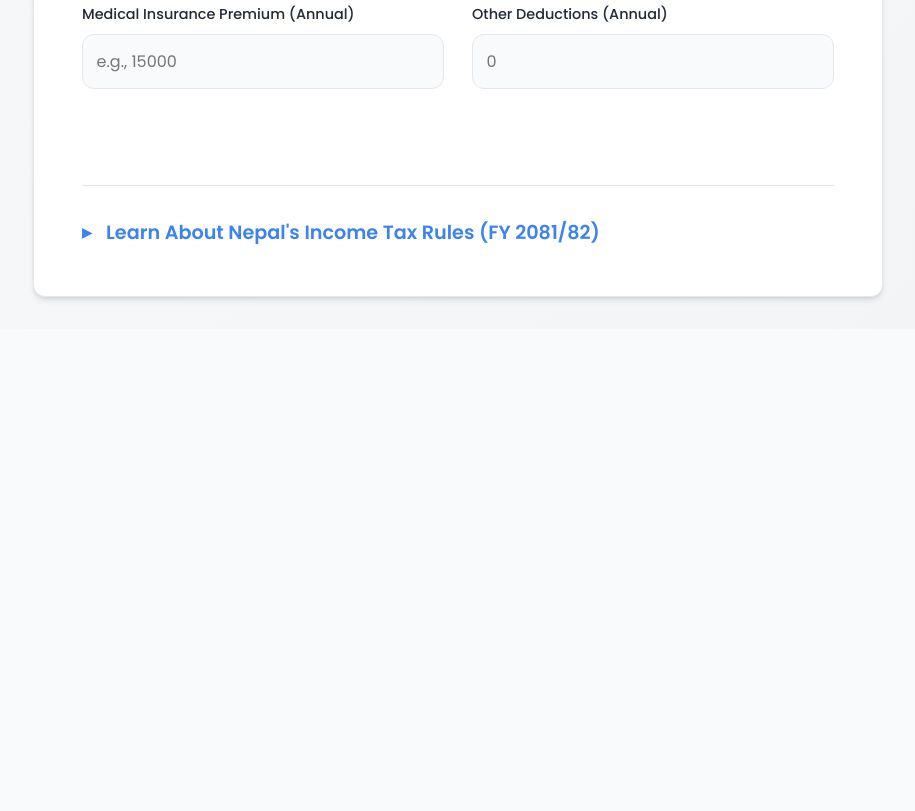
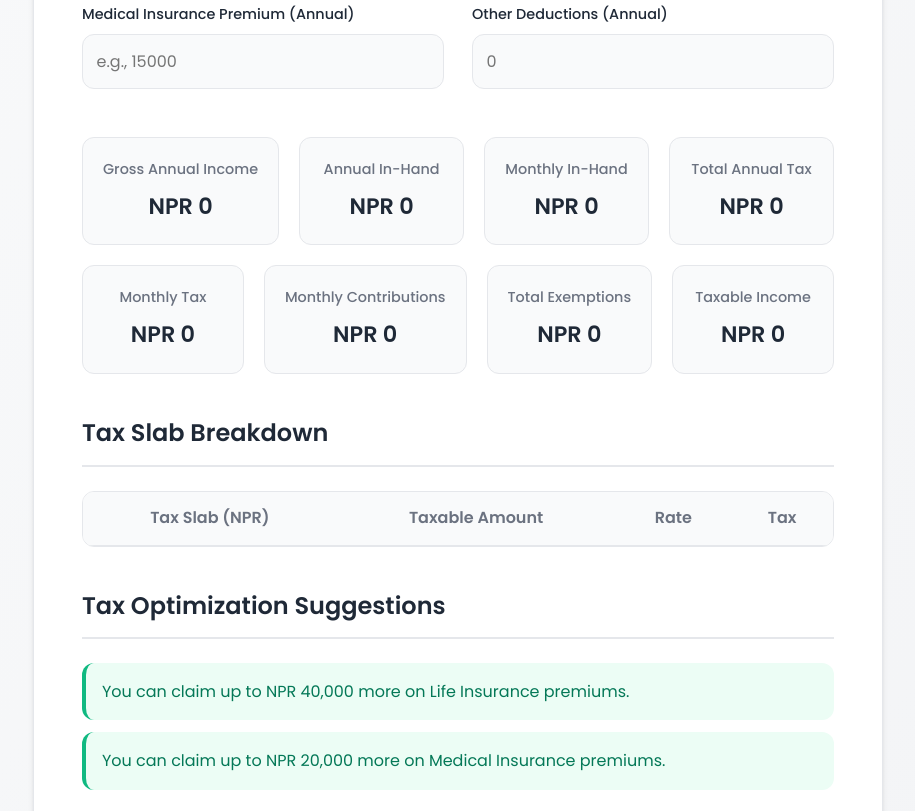
Before and after one commit to buddhadonthavemoney/tax-calculator, a plain HTML site: page index.html in a window 1280 px wide. Shown: the part 749-1560 px from the top of the page, without its empty margins (182-1097 px from the left). Before the commit the page ends 1078 px from the top, so only its background shows below. Drawn offline with Linux system fonts and the light colour scheme.

Commit message:
feat: fix card text overflow issues

```diff
--- a/index.html
+++ b/index.html
@@ -186,8 +186,8 @@
         }
 
         .summary-grid {
-            display: grid;
-            grid-template-columns: repeat(auto-fit, minmax(160px, 1fr));
+            display: flex;
+            flex-wrap: wrap;
             gap: 1.25rem;
             margin-bottom: 2.5rem;
         }
@@ -199,6 +199,7 @@
             text-align: center;
             border: 1px solid var(--border-color);
             transition: transform 0.2s ease, box-shadow 0.2s ease;
+            flex: 1 1 160px;
         }
         .summary-card:hover {
              transform: translateY(-4px);
@@ -210,13 +211,13 @@
             color: var(--text-light-color);
             font-weight: 500;
             margin-bottom: 0.5rem;
+            white-space: nowrap; /* --- THIS IS THE FIX --- */
         }
 
         .summary-card p {
-            font-size: clamp(1.2rem, 4vw, 1.5rem);
+            font-size: clamp(1.1rem, 4vw, 1.4rem);
             font-weight: 600;
             color: var(--text-color);
-            white-space: nowrap;
         }
 
         h2 {
@@ -369,21 +370,11 @@
             font-weight: 600;
         }
 
-        /* --- RESPONSIVE FIXES --- */
         @media (max-width: 768px) {
             body { padding: 1rem; }
             .container { padding: 1.5rem; }
             .form-grid { grid-template-columns: 1fr; gap: 1rem; }
             header h1 { font-size: 1.75rem; }
-            .summary-grid {
-                grid-template-columns: 1fr 1fr; /* 2 columns for tablets/large phones */
-            }
-        }
-
-        @media (max-width: 480px) {
-            .summary-grid {
-                 grid-template-columns: 1fr; /* 1 column for small phones */
-            }
         }
     </style>
 
@@ -533,10 +524,6 @@
                 </div>
             </div>
 
-            <div id="suggestions">
-                <h2>Tax Optimization Suggestions</h2>
-                <ul id="suggestions-list"></ul>
-            </div>
             <div>
                 <h2>Tax Slab Breakdown</h2>
                 <div class="table-wrapper">
@@ -554,6 +541,10 @@
                 </div>
             </div>
 
+            <div id="suggestions">
+                <h2>Tax Optimization Suggestions</h2>
+                <ul id="suggestions-list"></ul>
+            </div>
         </section>
 
         <section id="info-section">
@@ -657,7 +648,6 @@
     <script>
         document.addEventListener('DOMContentLoaded', () => {
 
-            // --- CHANGE 1: Select all inputs for real-time updates ---
             const allInputs = document.querySelectorAll('#tax-form input, #tax-form select');
 
             // TAX CONSTANTS for FY 2081/82
@@ -681,17 +671,18 @@
                 ]
             };
 
-            // --- CHANGE 2: Create a single function to run on any input change ---
             function runCalculation() {
                 const inputs = getInputs();
                 const results = calculateTax(inputs);
                 displayResults(results);
             }
 
-            // --- CHANGE 3: Attach the event listener to every form element ---
             allInputs.forEach(input => {
                 input.addEventListener('input', runCalculation);
             });
+
+            // Run calculation on page load in case of saved form values
+            runCalculation();
 
             function getInputs() {
                 const getVal = (id) => parseFloat(document.getElementById(id).value) || 0;
@@ -902,7 +893,6 @@
 
                 // Show results with animation
                 resultsSection.classList.add('visible');
-                // --- CHANGE 4: Removed the scrollIntoView() function ---
             }
 
             function formatNPR(number) {
```
